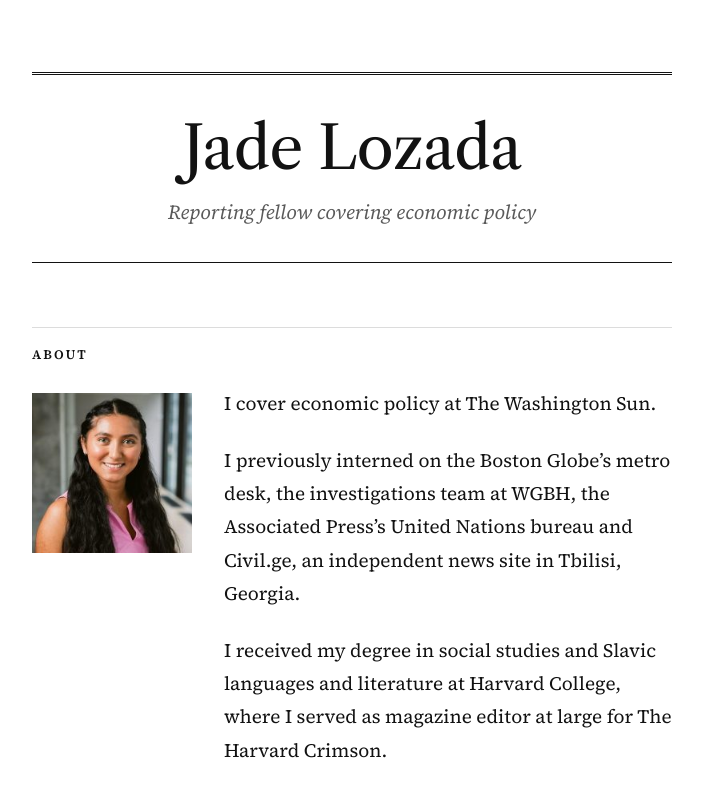
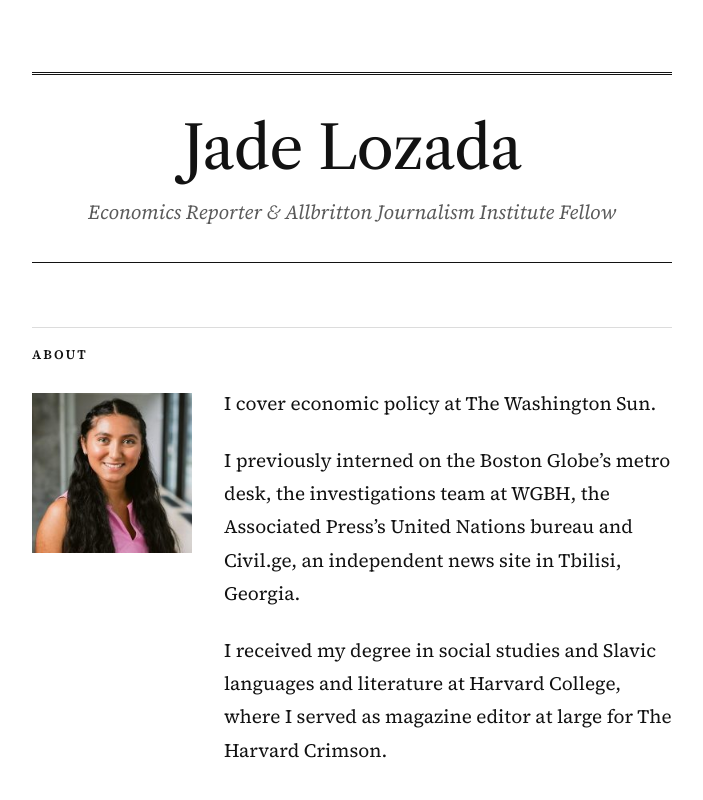
Before and after one commit to jadelozada-pixel/jadelozada, a plain HTML site: page index.html in a window 1280 px wide. Shown: the top 800 px of the page, without its empty margins (288-991 px from the left). Drawn offline with nearby package versions, Linux system fonts and the light colour scheme.

Commit message:
Update beat line under name
Co-Authored-By: Claude Opus 5.5 <noreply@anthropic.com>
Claude-Session: https://claude.ai/code/session_018dFrL3vt985BCwmjSofoJW

```diff
--- a/index.html
+++ b/index.html
@@ -147,7 +147,7 @@
   <main>
     <header>
       <h1>Jade Lozada</h1>
-      <p class="beat">Reporting fellow covering economic policy</p>
+      <p class="beat">Economics Reporter &amp; Allbritton Journalism Institute Fellow</p>
     </header>
 
     <section id="about">
```
